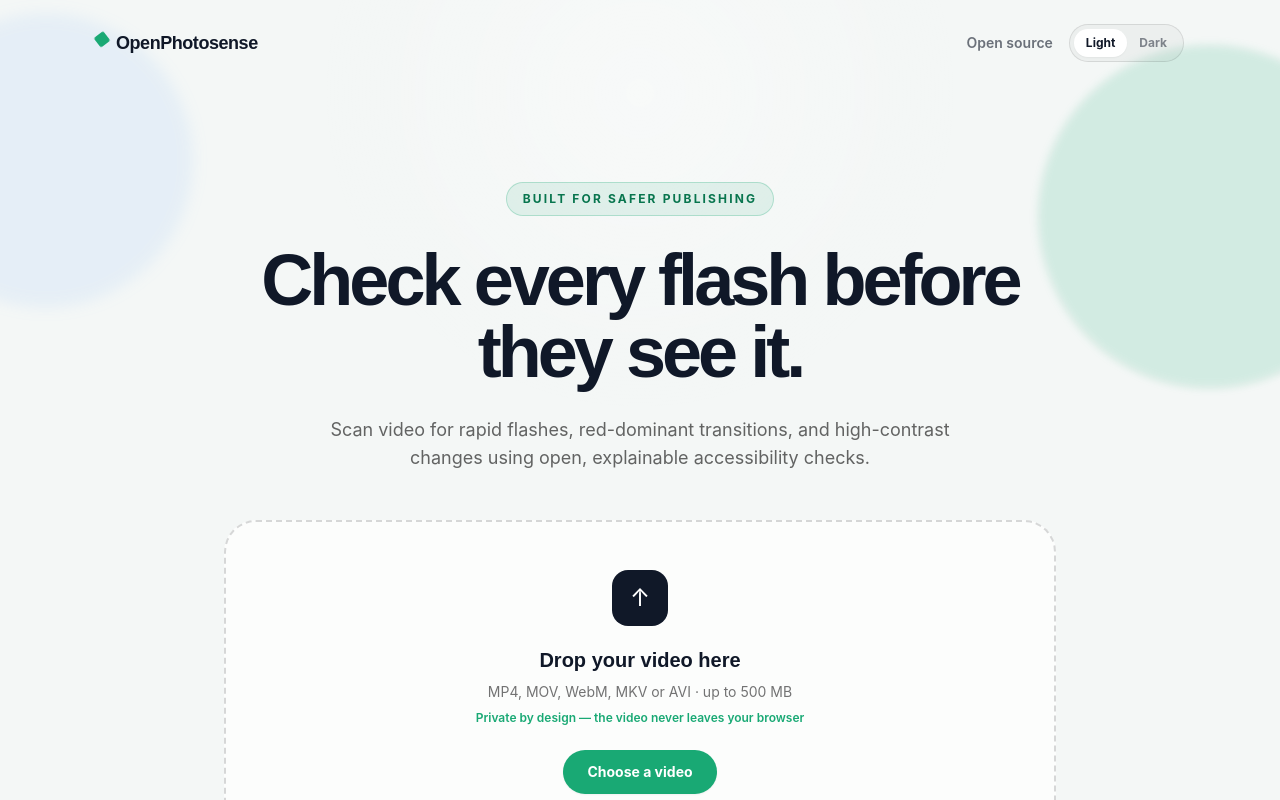
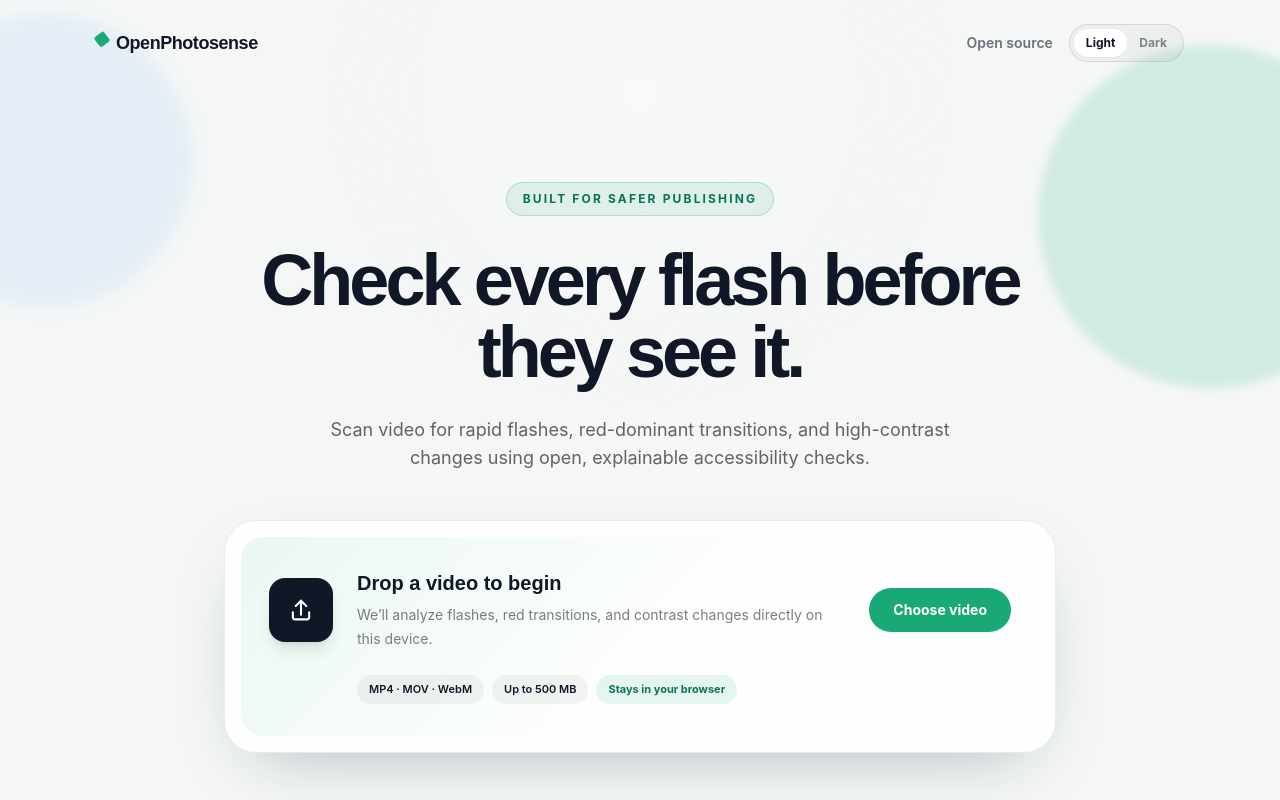
Before and after one commit to abacked/OpenPhotosense, a Next.js app in the folder frontend/: page / in a window 1280 px wide. Shown: the top 800 px of the page. Built offline with nearby package versions, Linux system fonts and the light colour scheme.

Commit message:
Redesign the video upload card

```diff
--- a/frontend/app/globals.css
+++ b/frontend/app/globals.css
@@ -34,9 +34,9 @@ body { margin: 0; }
 .ambient-orb { animation: ambient-drift 14s ease-in-out infinite; filter: blur(4px); }
 .ambient-orb-reverse { animation: ambient-drift-reverse 17s ease-in-out infinite; filter: blur(8px); }
 .logo-mark { animation: gentle-float 4s ease-in-out infinite; }
-.upload-zone { position: relative; isolation: isolate; overflow: hidden; }
+.upload-zone { position: relative; isolation: isolate; }
 .upload-icon { transition: transform .35s cubic-bezier(.2,.8,.2,1), box-shadow .35s ease; }
-.upload-zone:hover .upload-icon, .upload-zone.is-dragging .upload-icon { box-shadow: 0 14px 32px -12px rgba(25, 169, 116, .65); transform: translateY(-5px) rotate(4deg); }
+.upload-zone:hover .upload-icon, .upload-zone.is-dragging .upload-icon { box-shadow: 0 16px 36px -14px rgba(25, 169, 116, .58); transform: translateY(-3px); }
 .feature-card { transition: transform .35s ease, opacity .35s ease; }
 .feature-card:hover { transform: translateY(-6px); }
 .progress-shine { overflow: hidden; position: relative; }
--- a/frontend/components/upload-zone.tsx
+++ b/frontend/components/upload-zone.tsx
@@ -23,15 +23,27 @@ export function UploadZone({ onFile, disabled }: { onFile: (file: File) => void;
       onDragOver={(event) => { event.preventDefault(); setDragging(true); }}
       onDragLeave={() => setDragging(false)}
       onDrop={drop}
-      className={`upload-zone rounded-[2rem] border-2 border-dashed p-8 text-center transition duration-300 sm:p-12 ${dragging ? "is-dragging scale-[1.01] border-signal bg-signal/10 shadow-soft" : "border-black/15 bg-white/70 hover:border-signal/45 hover:bg-white dark:border-white/15 dark:bg-white/[.04] dark:hover:bg-white/[.07]"}`}
+      className={`upload-zone rounded-[2rem] border p-3 shadow-soft transition duration-300 sm:p-4 ${dragging ? "is-dragging scale-[1.01] border-signal bg-signal/10 ring-4 ring-signal/10" : "border-black/[.08] bg-white/80 hover:border-signal/30 dark:border-white/10 dark:bg-white/[.05]"}`}
     >
-      <div className="upload-icon mx-auto mb-5 grid size-14 place-items-center rounded-2xl bg-ink text-2xl text-white dark:bg-white dark:text-ink">↑</div>
-      <p className="font-display text-xl font-semibold">Drop your video here</p>
-      <p className="mt-2 text-sm text-black/55 dark:text-white/55">MP4, MOV, WebM, MKV or AVI · up to 500 MB</p>
-      <p className="mt-2 text-xs font-semibold text-signal">Private by design — the video never leaves your browser</p>
-      <button disabled={disabled} onClick={() => input.current?.click()} className="mt-6 rounded-full bg-signal px-6 py-3 text-sm font-bold text-white shadow-sm transition duration-300 hover:-translate-y-0.5 hover:bg-[#148b60] hover:shadow-lg active:translate-y-0 disabled:opacity-50">
-        Choose a video
-      </button>
+      <div className="rounded-[1.45rem] bg-[linear-gradient(135deg,rgba(25,169,116,.08),transparent_55%)] px-5 py-7 dark:bg-[linear-gradient(135deg,rgba(25,169,116,.13),rgba(255,255,255,.015)_55%)] sm:px-7 sm:py-8">
+        <div className="flex flex-col items-center gap-6 sm:flex-row sm:text-left">
+          <div className="upload-icon grid size-16 shrink-0 place-items-center rounded-2xl bg-ink text-white shadow-lg dark:bg-white dark:text-ink">
+            <svg aria-hidden="true" viewBox="0 0 24 24" className="size-7 fill-none stroke-current" strokeWidth="1.8" strokeLinecap="round" strokeLinejoin="round"><path d="M12 16V4m0 0L7.5 8.5M12 4l4.5 4.5"/><path d="M5 14v4a2 2 0 0 0 2 2h10a2 2 0 0 0 2-2v-4"/></svg>
+          </div>
+          <div className="min-w-0 flex-1">
+            <p className="font-display text-xl font-bold">{dragging ? "Release to scan" : "Drop a video to begin"}</p>
+            <p className="mt-1.5 text-sm leading-6 text-black/50 dark:text-white/50">We’ll analyze flashes, red transitions, and contrast changes directly on this device.</p>
+          </div>
+          <button disabled={disabled} onClick={() => input.current?.click()} className="shrink-0 rounded-full bg-signal px-6 py-3 text-sm font-bold text-white shadow-sm transition duration-300 hover:-translate-y-0.5 hover:bg-[#148b60] hover:shadow-lg active:translate-y-0 disabled:opacity-50">
+            Choose video
+          </button>
+        </div>
+        <div className="mt-6 flex flex-wrap items-center justify-center gap-2 sm:justify-start sm:pl-[5.5rem]">
+          <span className="rounded-full bg-black/[.045] px-3 py-1.5 text-[11px] font-semibold dark:bg-white/[.07]">MP4 · MOV · WebM</span>
+          <span className="rounded-full bg-black/[.045] px-3 py-1.5 text-[11px] font-semibold dark:bg-white/[.07]">Up to 500 MB</span>
+          <span className="rounded-full bg-signal/10 px-3 py-1.5 text-[11px] font-bold text-[#08754e] dark:text-[#6be0b4]">Stays in your browser</span>
+        </div>
+      </div>
       <input ref={input} type="file" accept="video/*,.mkv" hidden onChange={(event) => accept(event.target.files?.[0])} />
     </div>
   );
```
